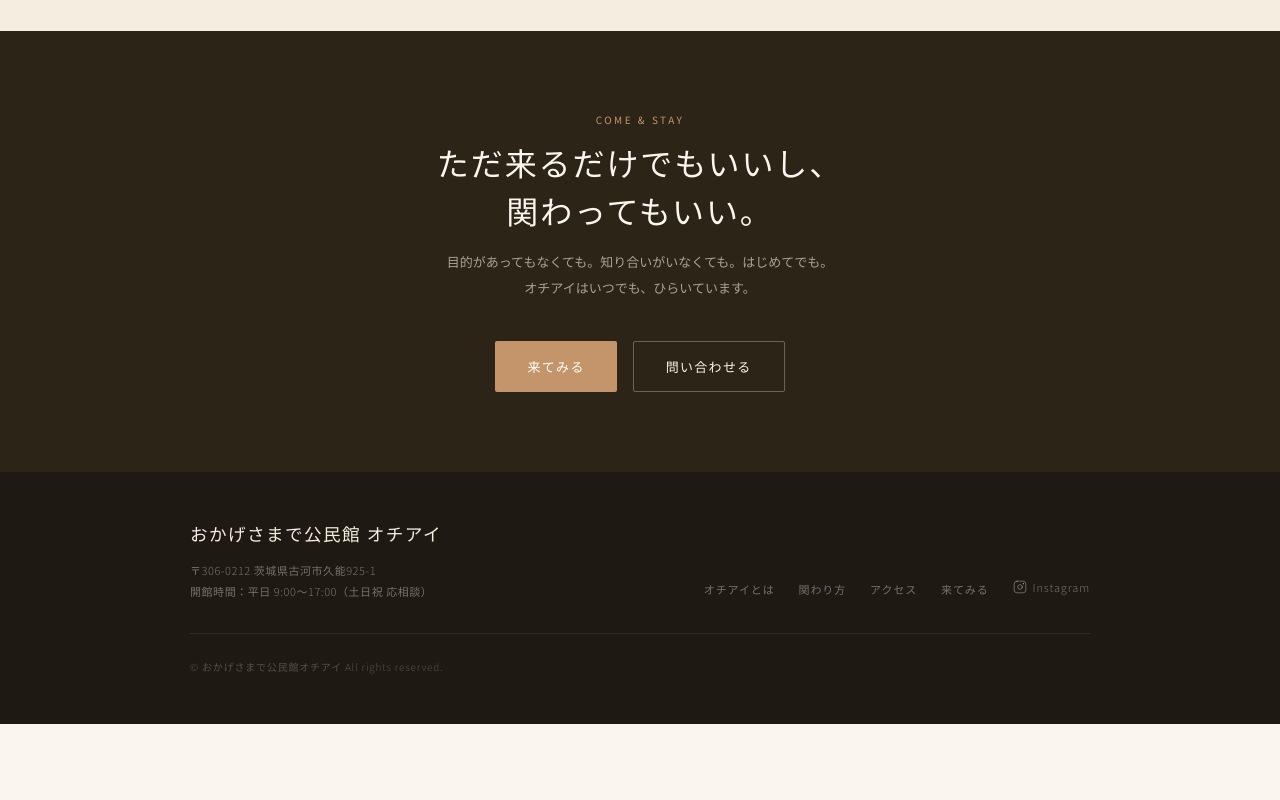
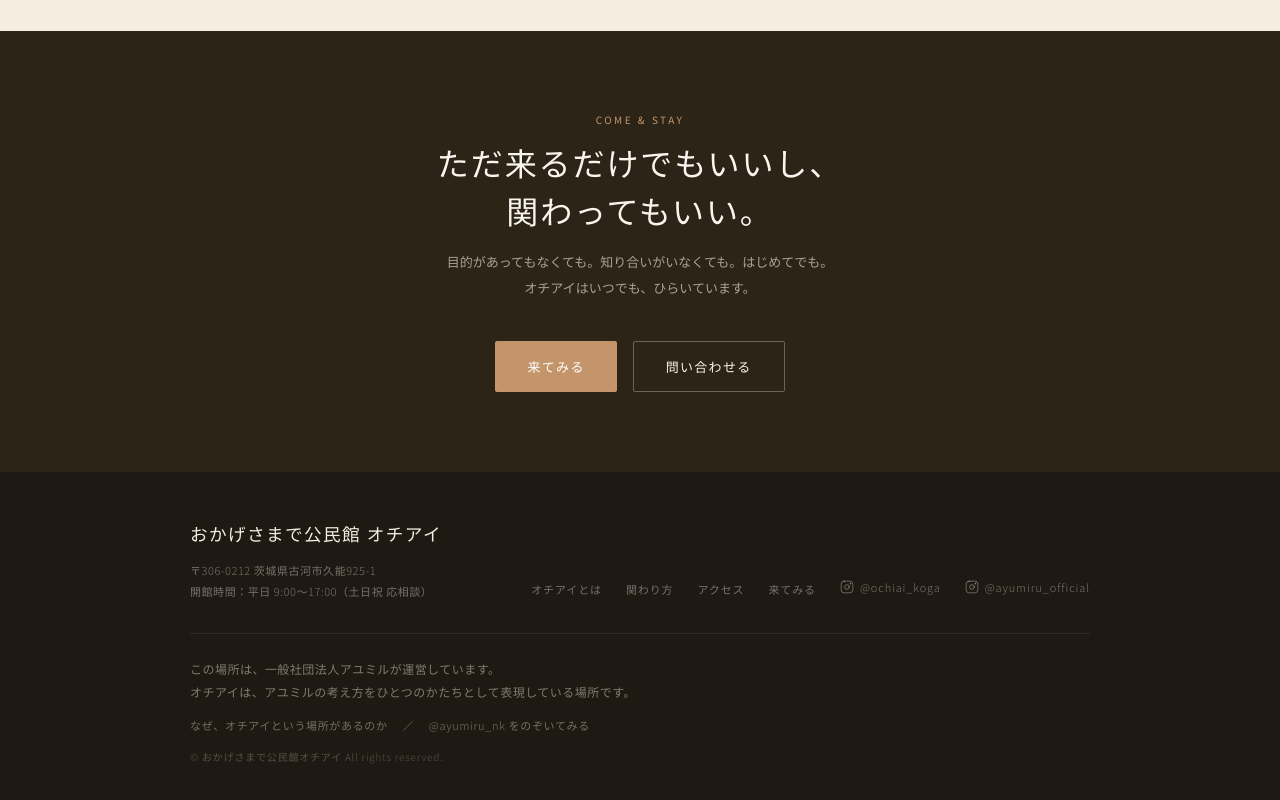
Before and after one commit to ochiai0515/ochiai-site, a plain HTML site: page index.html in a window 1280 px wide. Shown: the part 8808-9608 px from the top of the page. Before the commit the page ends 9532 px from the top, so only its background shows below. Drawn offline with Linux system fonts and the light colour scheme.

Commit message:
why.htmlを追加、フッターリンク更新

```diff
--- a/index.html
+++ b/index.html
@@ -844,9 +844,30 @@
     padding-top: 1.5rem;
     border-top: 1px solid rgba(250,246,239,0.08);
     display: flex;
-    justify-content: space-between;
-    align-items: center;
-  }
+    flex-direction: column;
+    align-items: flex-start;
+    gap: 0.75rem;
+  }
+
+  .footer-about-text {
+    font-size: 12px;
+    color: rgba(250,240,224,0.45);
+    line-height: 1.9;
+    letter-spacing: 0.04em;
+  }
+
+  .footer-about-links {
+    font-size: 11px;
+    color: rgba(250,240,224,0.4);
+    letter-spacing: 0.06em;
+  }
+
+  .footer-about-links a {
+    color: rgba(250,240,224,0.4);
+    text-decoration: none;
+    transition: color 0.2s;
+  }
+  .footer-about-links a:hover { color: rgba(250,240,224,0.75); }
 
   .footer-copy {
     font-size: 10px;
@@ -1473,12 +1494,31 @@
             <circle cx="12" cy="12" r="4"/>
             <circle cx="17.5" cy="6.5" r="0.5" fill="currentColor"/>
           </svg>
-          Instagram
+          @ochiai_koga
+        </a>
+      </li>
+      <li>
+        <a href="https://www.instagram.com/ayumiru_nk/" target="_blank" class="sns-link">
+          <svg width="14" height="14" viewBox="0 0 24 24" fill="none" stroke="currentColor" stroke-width="1.5" stroke-linecap="round" stroke-linejoin="round">
+            <rect x="2" y="2" width="20" height="20" rx="5"/>
+            <circle cx="12" cy="12" r="4"/>
+            <circle cx="17.5" cy="6.5" r="0.5" fill="currentColor"/>
+          </svg>
+          @ayumiru_official
         </a>
       </li>
     </ul>
   </div>
   <div class="footer-bottom">
+    <p class="footer-about-text">
+      この場所は、一般社団法人アユミルが運営しています。<br>
+      オチアイは、アユミルの考え方をひとつのかたちとして表現している場所です。
+    </p>
+    <div class="footer-about-links">
+      <a href="why.html">なぜ、オチアイという場所があるのか</a>
+      <span>　／　</span>
+      <a href="https://www.instagram.com/ayumiru_nk/" target="_blank">@ayumiru_nk をのぞいてみる</a>
+    </div>
     <p class="footer-copy">© おかげさまで公民館オチアイ All rights reserved.</p>
   </div>
 </footer>
```
